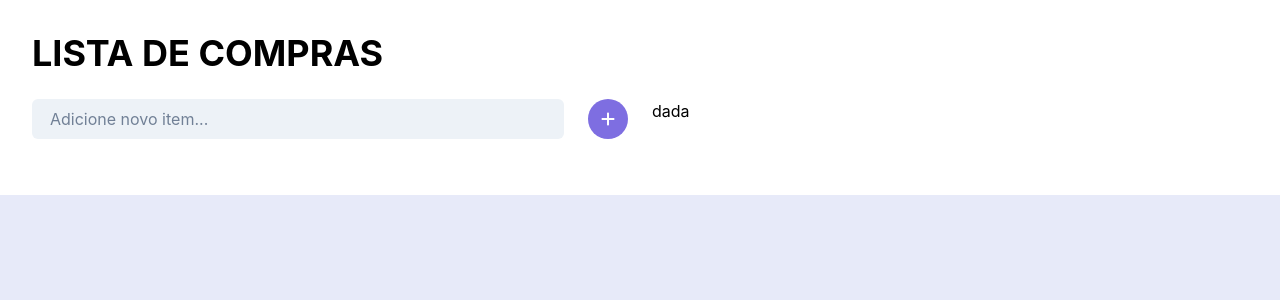
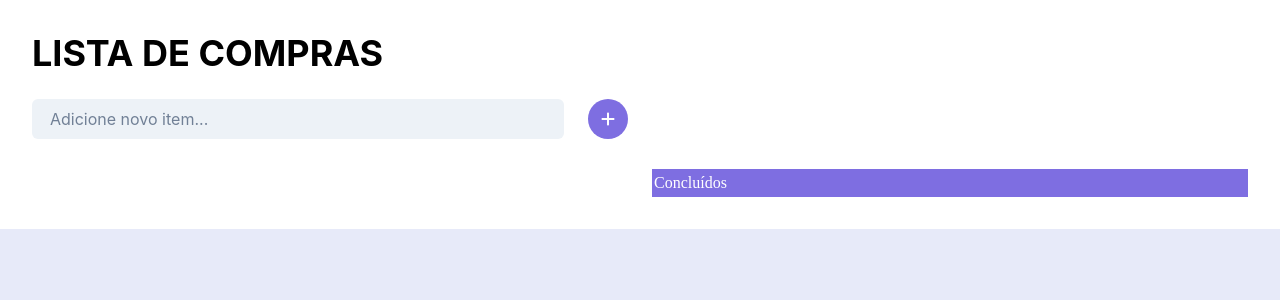
Before and after one commit to fersmachado/listinha, a Next.js app: page / in a window 1280 px wide. Shown: the top 300 px of the page. Built offline with nearby package versions, Linux system fonts and the light colour scheme.

Commit message:
criado componente completed

```diff
--- /dev/null
+++ b/src/commnon/components/Completed/index.js
@@ -0,0 +1,11 @@
+const { Container } = require("./styles");
+
+function Completed () {
+    return (
+        <Container>
+            <h2>Concluídos</h2>
+        </Container>
+    )
+}
+
+export default Completed;
--- /dev/null
+++ b/src/commnon/components/Completed/styles.js
@@ -0,0 +1,10 @@
+import styled from "styled-components";
+
+export const Container = styled.div `
+    font-family: poppins;
+    background: #7E6EE1;
+    color: white;
+    margin: 70px 0px 0px 0px;
+    padding: 2px;
+
+`
--- a/src/pages/index.js
+++ b/src/pages/index.js
@@ -2,6 +2,7 @@ import { Heading } from "@chakra-ui/layout"
 import { useState } from "react"
 import styled from "styled-components"
 import Add from "../commnon/components/Add"
+import Completed from "../commnon/components/Completed"
 import List from "../commnon/components/List"
 
 const Container = styled.div`
@@ -17,11 +18,11 @@ const Content = styled.div`
 `
 
 const Left = styled.div`
-  flex: 1;
+  flex: 2;
 `
 
 const Right = styled.div`
-  flex: 1;
+  flex: 2;
 `
 
 export default function Home() {
@@ -57,7 +58,7 @@ export default function Home() {
         </Left>
 
         <Right>
-          dada
+          <Completed />
         </Right>
 
       </Content>
```
Also changed, not shown: src/commnon/components/ItemList/styles.js (+5 -5 lines).
